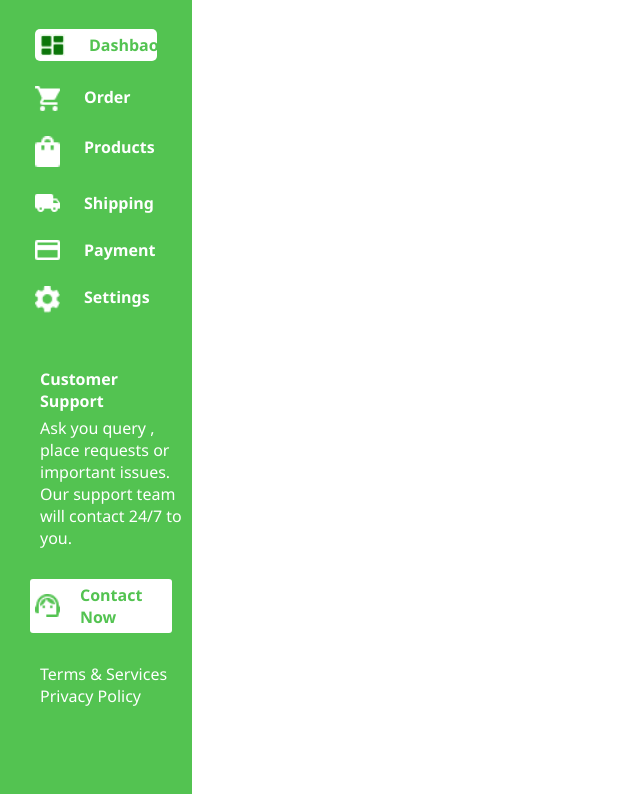
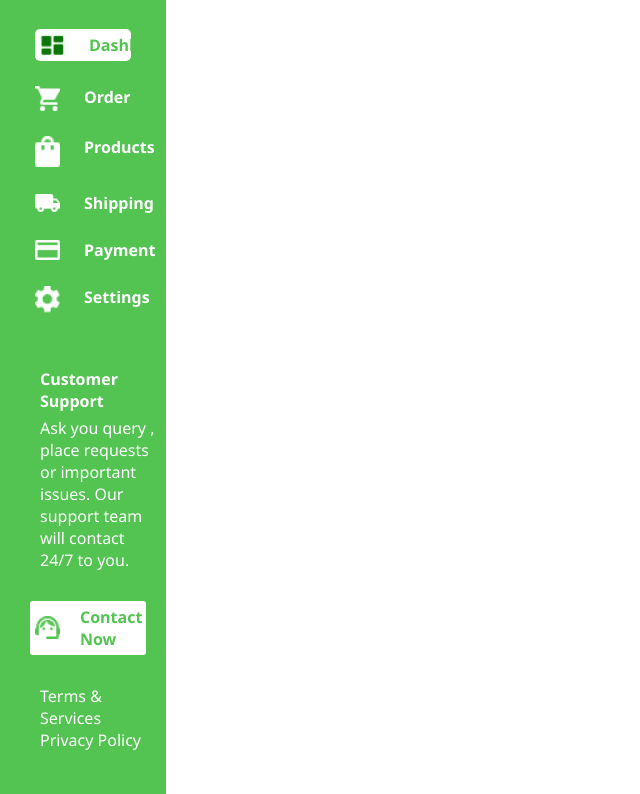
Before and after one commit to boyblaq09/html-css-dashboard, a plain HTML site: page index.html in a window 1280 px wide. Shown: the part 96-890 px from the top of the page, without its empty margins (0-640 px from the left). Drawn offline with Linux system fonts and the light colour scheme.

Commit message:
Adjust sidebar dimensions in dashboard CSS

```diff
--- a/dashbaord.css
+++ b/dashbaord.css
@@ -7,8 +7,8 @@
 
 .side-bar{
     background-color: #53c351;
-    width: 15%;
-    height: 170vh;
+    width: 13%;
+    height: 200vh;
     justify-items: center;
     color: white;
     display: flex;
@@ -63,7 +63,7 @@
     overflow: hidden;
     background-color: white;
     color: #53c351;
-    width: 320px;
+    width: 420px;
     border-radius: 5px;
     padding: 5px;
     gap: 24px;
```
